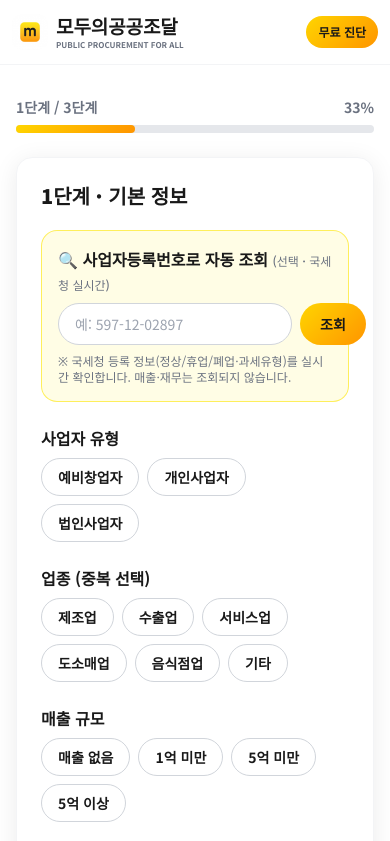
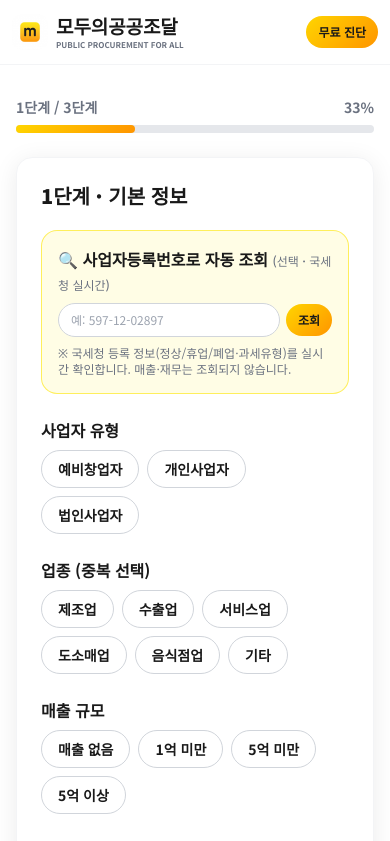
Before and after one commit to ppfa26/PPFA26, a Next.js app: page /diagnosis in a window 390 px wide. Shown: the top 841 px of the page. Built offline with nearby package versions, Linux system fonts and the light colour scheme; a web font is replaced by a local one.

Commit message:
진단 1단계: 사업자등록번호 입력창+조회버튼을 노란 박스 안으로 (min-w-0 + 사이즈 축소 + overflow-hidden)

```diff
--- a/src/app/diagnosis/page.tsx
+++ b/src/app/diagnosis/page.tsx
@@ -152,11 +152,11 @@ export default function Diagnosis() {
               <h1 className="mb-5 text-xl font-extrabold text-brand-dark">{STEP1_TITLE}</h1>
 
               {/* 사업자번호 자동 조회 (국세청 연동) */}
-              <div className="mb-6 rounded-2xl border border-brand-yellow/60 bg-brand-yellow/10 p-4">
+              <div className="mb-6 overflow-hidden rounded-2xl border border-brand-yellow/60 bg-brand-yellow/10 p-4">
                 <p className="mb-2 font-bold text-brand-dark">
                   {BNO_TEXT.title} <span className="text-xs font-medium text-brand-gray">{BNO_TEXT.badge}</span>
                 </p>
-                <div className="flex gap-2">
+                <div className="flex w-full items-center gap-1.5">
                   <input
                     type="text"
                     inputMode="numeric"
@@ -164,12 +164,12 @@ export default function Diagnosis() {
                     onChange={(e) => setBno(e.target.value)}
                     onKeyDown={(e) => e.key === "Enter" && checkBno()}
                     placeholder={BNO_TEXT.placeholder}
-                    className="flex-1 rounded-full border border-gray-300 px-4 py-2.5 text-sm text-brand-dark focus:border-brand-orange focus:outline-none"
+                    className="min-w-0 flex-1 rounded-full border border-gray-300 px-3 py-2 text-xs text-brand-dark focus:border-brand-orange focus:outline-none xs:text-sm sm:px-4 sm:py-2.5"
                   />
                   <button
                     onClick={checkBno}
                     disabled={bnoLoading}
-                    className="btn-brand shrink-0 rounded-full px-5 py-2.5 text-sm font-semibold disabled:opacity-60"
+                    className="btn-brand shrink-0 rounded-full px-3 py-2 text-xs font-semibold disabled:opacity-60 sm:px-5 sm:py-2.5 sm:text-sm"
                   >
                     {bnoLoading ? BNO_TEXT.buttonLoading : BNO_TEXT.button}
                   </button>
```
